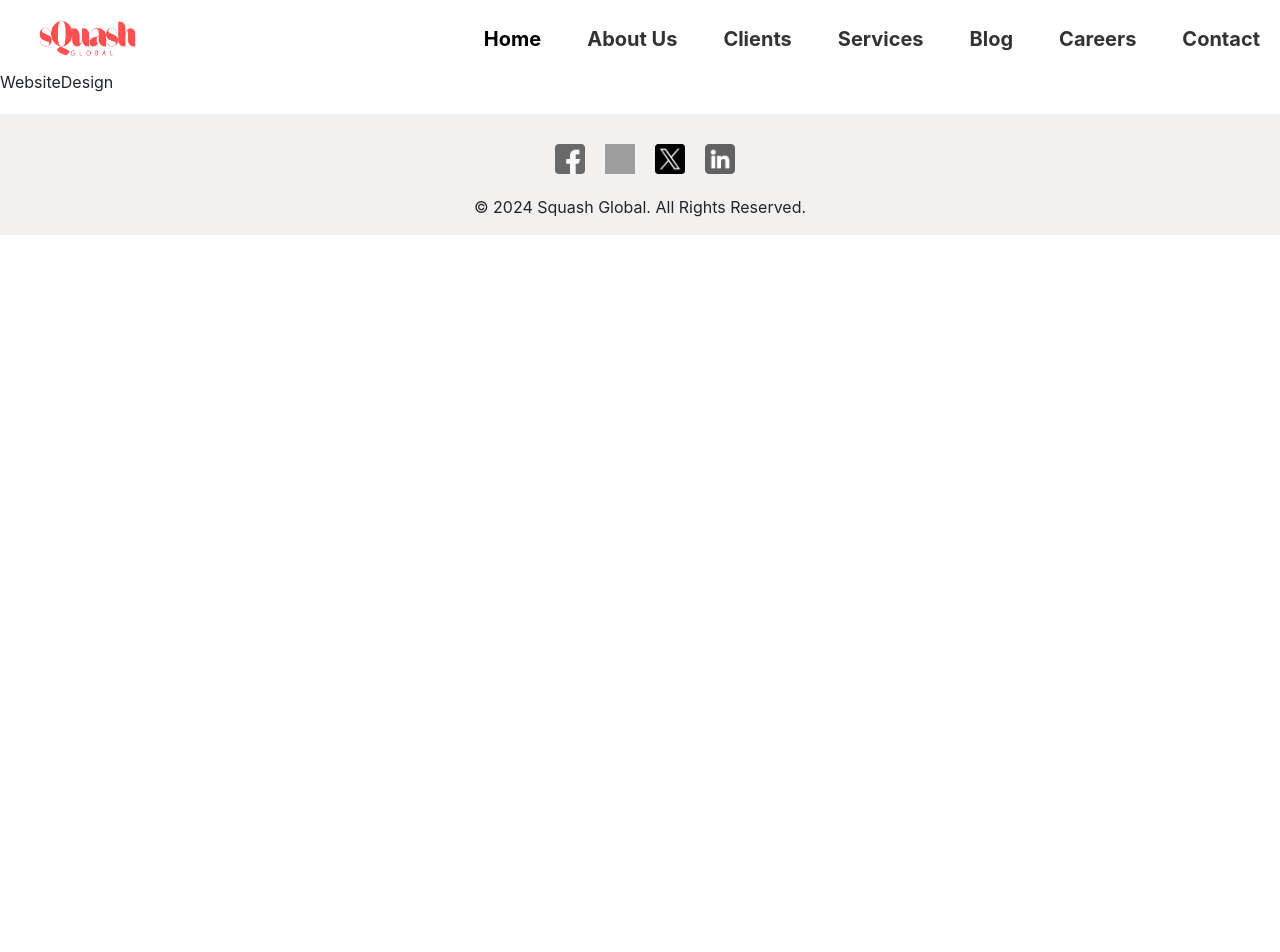
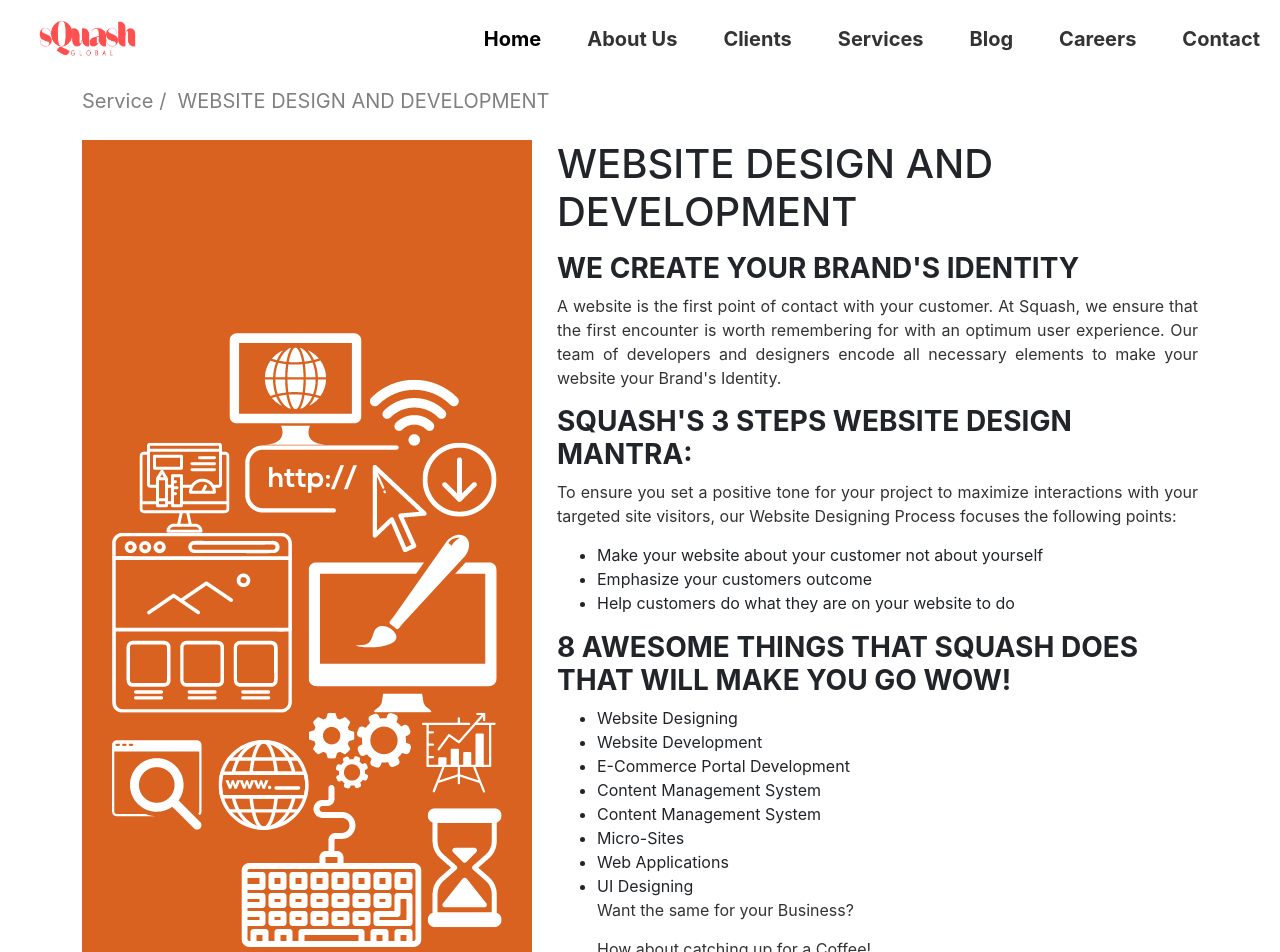
Before and after one commit to VishK98/Squash-Global, a React (Create React App) app: page /websiteDesign in a window 1280 px wide. Shown: the top 952 px of the page. Before the commit the page ends 800 px from the top, so only its background shows below. Built offline with nearby package versions, Linux system fonts and the light colour scheme; grey boxes are pictures that could not be loaded.

Commit message:
Web devlopment

```diff
--- a/src/components/ServiceDetails/WebsiteDesign.js
+++ b/src/components/ServiceDetails/WebsiteDesign.js
@@ -1,8 +1,59 @@
 import React from 'react'
+import "./ServiceDetails.css"
+import img from "../../assets/images/WebDevliopment.png";
+import AnimatedText from '../Animations/TextAnimation';
 
 function WebsiteDesign() {
   return (
-    <div>WebsiteDesign</div>
+    <div>
+    <div className='container'>
+   <div class="route-text">
+     <ol class="breadcrumb route-text mt-3">
+       <li>
+         <a
+           href="/"
+           style={{ color: "grey", textDecoration: "none" }}
+         >
+           <AnimatedText text="Service /" animation="slide-left" />
+         </a>
+       </li>
+       <li>
+         <AnimatedText text="&nbsp; WEBSITE DESIGN AND DEVELOPMENT " animation="slide-right" />
+       </li>
+     </ol>
+   </div>
+   <div className='row mt-lg-4'>
+     <div className='col-lg-5 col-md-5 col-12'>
+       <img src={img} className='tittle-img' alt='' />
+     </div>
+     <div className='col-lg-7 col-md-7 col-12'>
+       <h1 className="big-title page-head">WEBSITE DESIGN AND DEVELOPMENT</h1>
+       <h3 className='mt-lg-3'>WE CREATE YOUR BRAND'S IDENTITY</h3>
+       <p>A website is the first point of contact with your customer. At Squash, we ensure that the first encounter is worth remembering for with an optimum user experience. Our team of developers and designers encode all necessary elements to make your website your Brand's Identity.</p>
+       <h3>SQUASH'S 3 STEPS WEBSITE DESIGN MANTRA:</h3>
+         <p>To ensure you set a positive tone for your project to maximize interactions with your targeted site visitors, our Website Designing Process focuses the following points:</p>
+       <ul>
+       <li>Make your website about your customer not about yourself</li>
+       <li>Emphasize your customers outcome</li>
+       <li>Help customers do what they are on your website to do</li>
+       </ul>
+       <h3>8 AWESOME THINGS THAT SQUASH DOES THAT WILL MAKE YOU GO WOW!</h3>
+       <ul>
+        <li>Website Designing</li>
+        <li>Website Development</li>
+        <li>E-Commerce Portal Development</li>
+        <li>Content Management System</li>
+        <li>Content Management System </li>
+         <li>Micro-Sites</li>
+         <li>Web Applications</li>
+         <li>UI Designing</li>
+         <p>Want the same for your Business?</p>
+         <p>How about catching up for a Coffee!</p>
+       </ul>
+     </div>
+   </div>
+ </div>
+ </div>
   )
 }
 
```
Also changed, not shown: src/assets/images/WebDevliopment.png (added).
